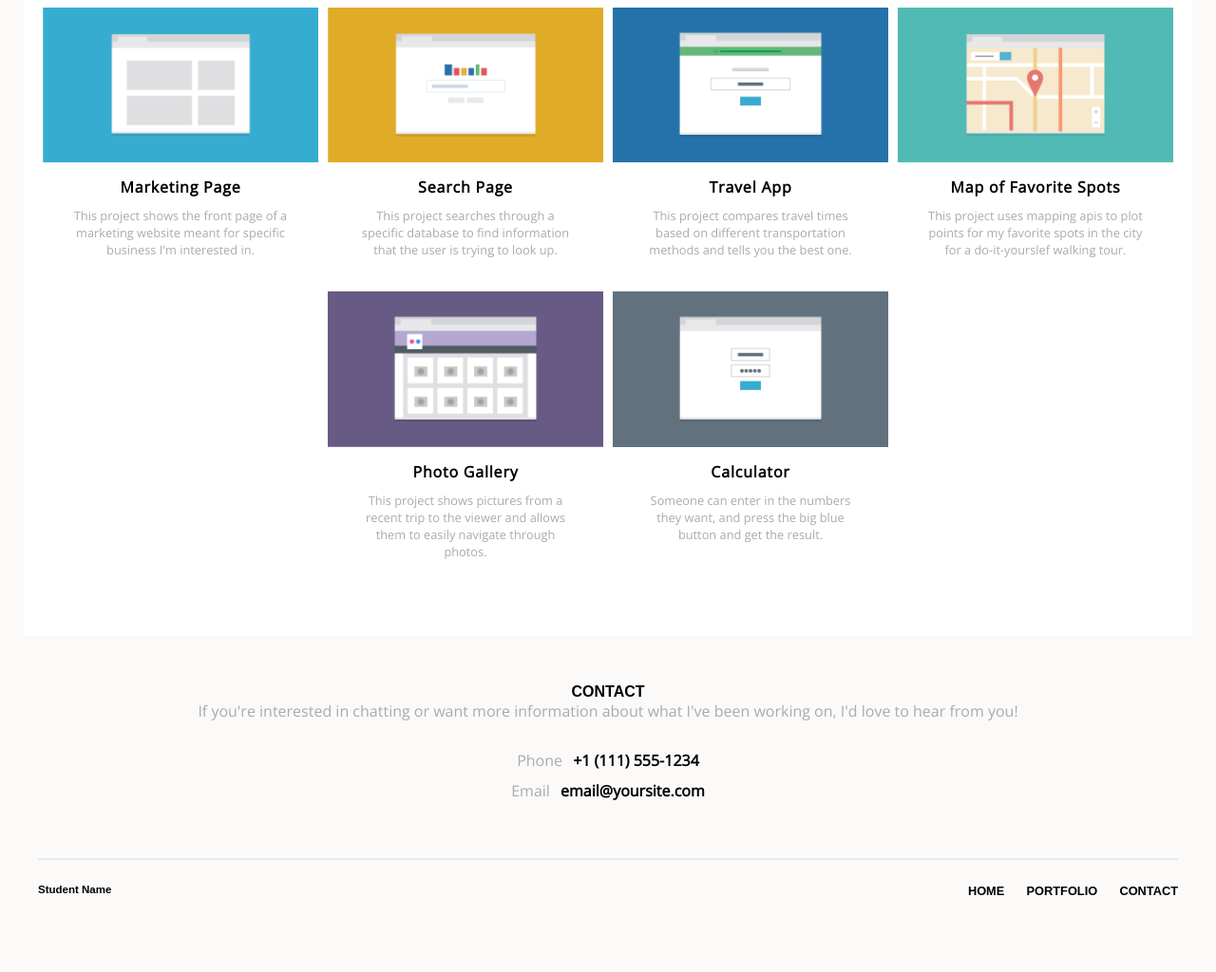
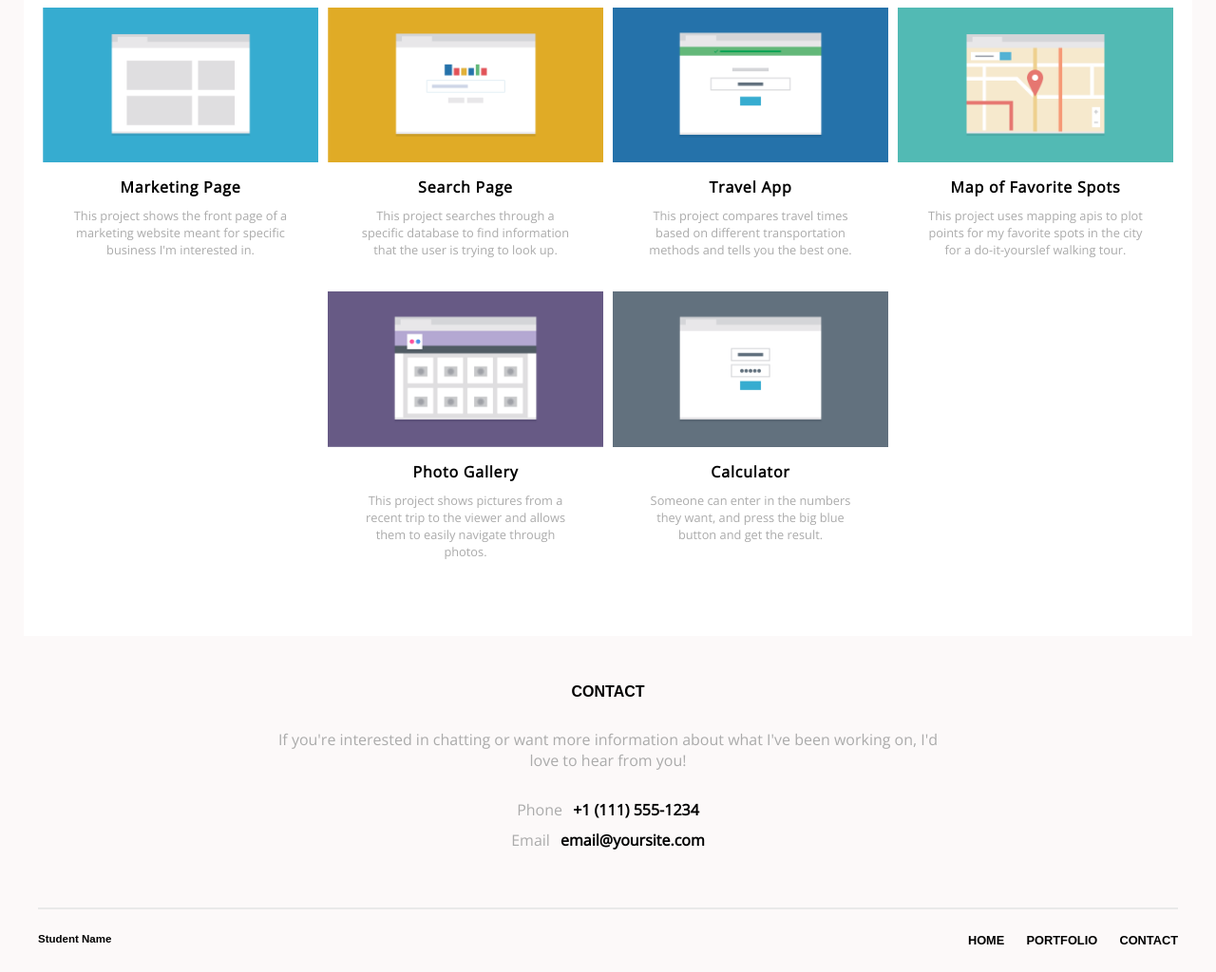
Before and after one commit to CALEJO12/teamtreehouse-unit-2, a plain HTML site: page index.html in a window 1280 px wide. Shown: the part 549-1573 px from the top of the page at 95% size. Before the commit the page ends 1521 px from the top, so only its background shows below. Drawn offline with nearby package versions, Linux system fonts and the light colour scheme.

```diff
--- a/css/styles.css
+++ b/css/styles.css
@@ -93,6 +93,10 @@ h2, h4, h1, h3, p, li {
 
 .contact-container p:first-child {
     padding: 0px 5px 30px;
+}
+
+.main-footer h4 {
+    padding: 0px 0px 30px;
 }
 
 .main-footer {
@@ -267,7 +271,7 @@ h2, h4, h1, h3, p, li {
     }
 
     .contact-container p:first-child {
-        padding: 0px 10px 30px;
+        padding: 0px 150px 30px;
     }
 
     .footer-container {
@@ -387,7 +391,7 @@ h2, h4, h1, h3, p, li {
     }
 
     .contact-container p:first-child {
-        padding: 0px 140px 30px;
+        padding: 0px 250px 30px;
     }
 
     .footer-container {
--- a/index.html
+++ b/index.html
@@ -78,7 +78,7 @@
 
                     <hr>
 
-                </div>
+                </div><!-- contact-container ending -->
                 <div class="footer-container">
                     <h2>Student Name</h2>
 
```
